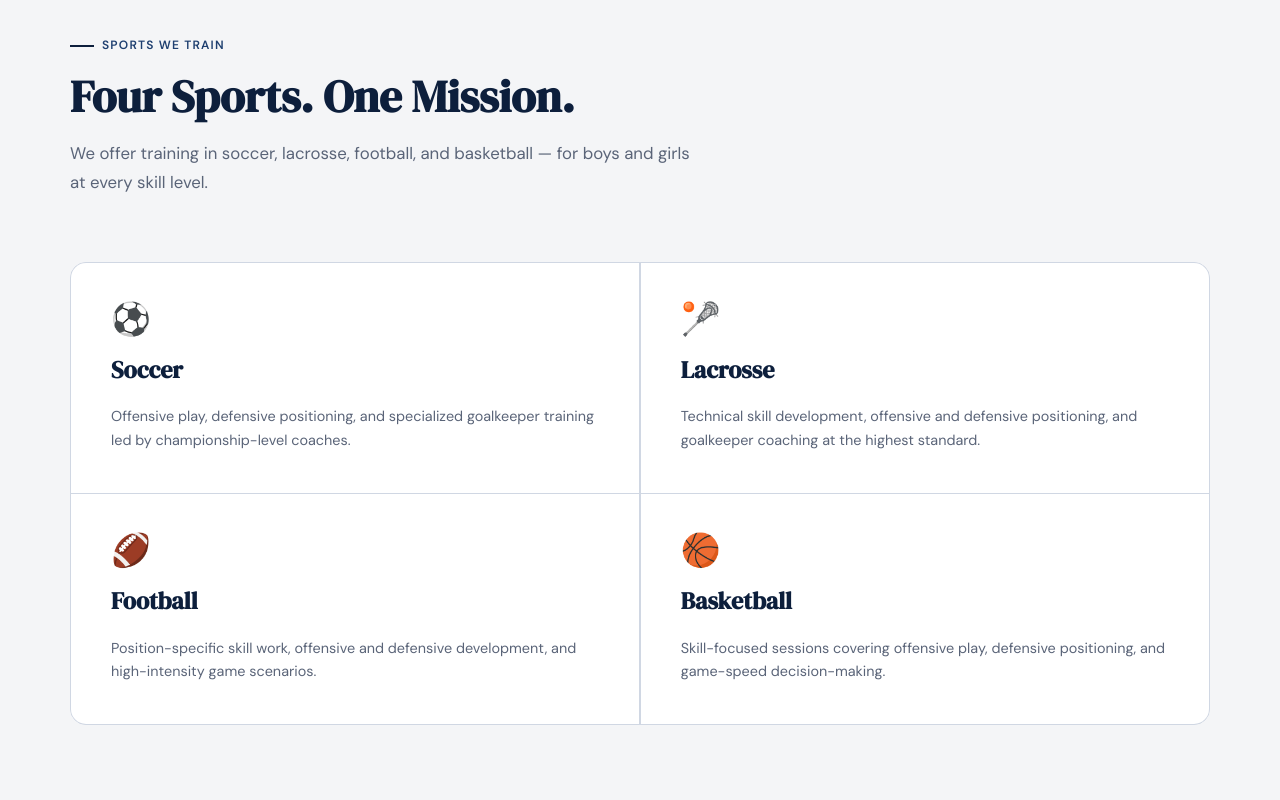
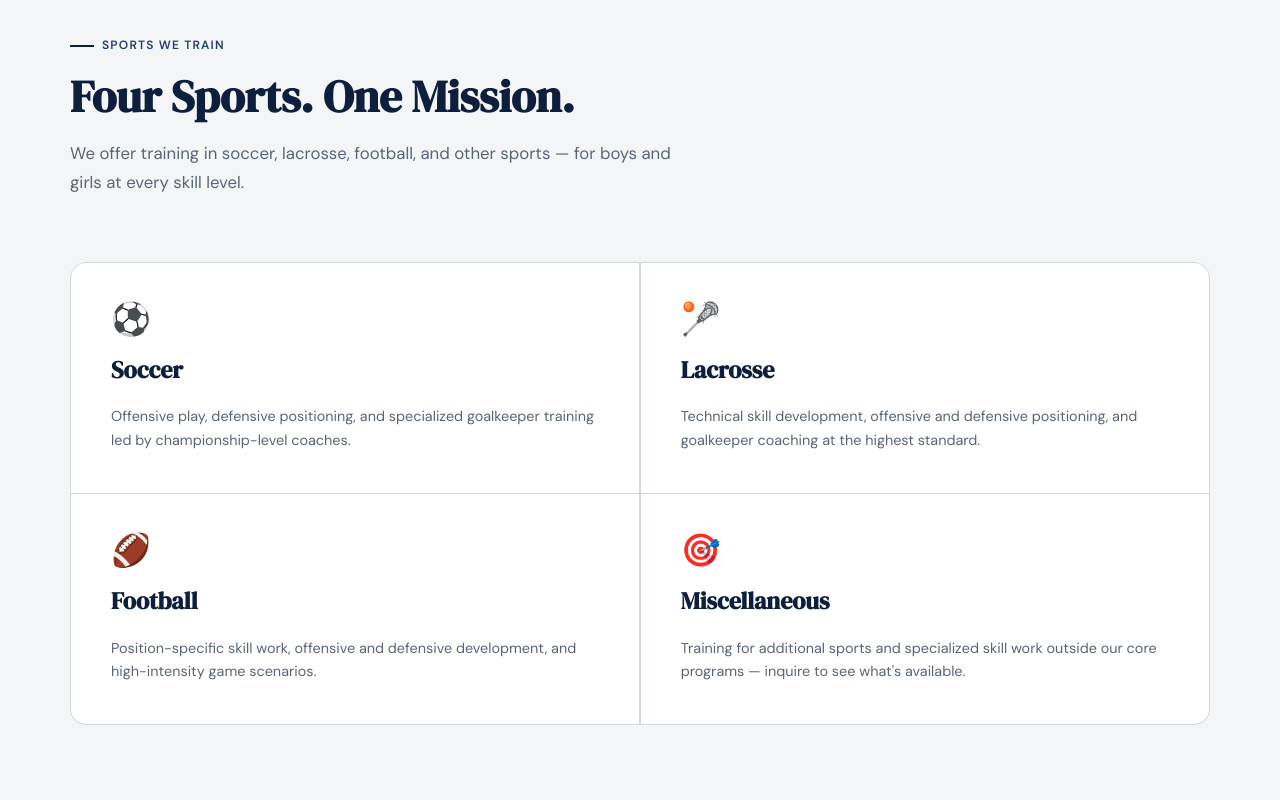
Before and after one commit to MinuteManSoccer/minuteman-website, a plain HTML site: page index.html in a window 1280 px wide. Shown: the part 1140-1940 px from the top of the page. Drawn offline with Linux system fonts and the light colour scheme.

Commit message:
Update index.html

```diff
--- a/index.html
+++ b/index.html
@@ -284,12 +284,12 @@ h1.hero-title{animation:fadeUp .7s .1s ease both}
   <div class="section-inner">
     <div class="section-label">Sports We Train</div>
     <h2 class="section-title">Four Sports. One Mission.</h2>
-    <p class="section-sub">We offer training in soccer, lacrosse, football, and basketball &mdash; for boys and girls at every skill level.</p>
+    <p class="section-sub">We offer training in soccer, lacrosse, football, and other sports &mdash; for boys and girls at every skill level.</p>
     <div class="sports-grid">
       <div class="sport-card"><div class="sport-emoji">&#9917;</div><h3>Soccer</h3><p>Offensive play, defensive positioning, and specialized goalkeeper training led by championship-level coaches.</p></div>
       <div class="sport-card"><div class="sport-emoji">&#129357;</div><h3>Lacrosse</h3><p>Technical skill development, offensive and defensive positioning, and goalkeeper coaching at the highest standard.</p></div>
       <div class="sport-card"><div class="sport-emoji">&#127944;</div><h3>Football</h3><p>Position-specific skill work, offensive and defensive development, and high-intensity game scenarios.</p></div>
-      <div class="sport-card"><div class="sport-emoji">&#127936;</div><h3>Basketball</h3><p>Skill-focused sessions covering offensive play, defensive positioning, and game-speed decision-making.</p></div>
+<div class="sport-card"><div class="sport-emoji">&#127919;</div><h3>Miscellaneous</h3><p>Training for additional sports and specialized skill work outside our core programs &mdash; inquire to see what's available.</p></div>
     </div>
   </div>
 </section>
@@ -353,7 +353,7 @@ h1.hero-title{animation:fadeUp .7s .1s ease both}
     </div>
 
     <div class="athletes-group">
-      <h3>&#127936; Basketball</h3>
+      <h3>&#127919; Miscellaneous</h3>
       <div class="athlete-grid">
         <div class="athlete-card placeholder">
           <p>Trainers coming soon</p>
@@ -546,7 +546,7 @@ h1.hero-title{animation:fadeUp .7s .1s ease both}
         <h2>Built by Athletes. Driven by Purpose.</h2>
         <p>Minuteman Youth Development Foundation was created with a simple belief: championship-level training shouldn&rsquo;t be a privilege reserved for the few. We were built by athletes who know what it takes to compete &mdash; and who believe every motivated young person deserves that same shot.</p>
         <p>Our coaches range from state championship varsity athletes to Division I collegiate competitors. They bring elite knowledge to every session and invest in the athletes they work with &mdash; in skill, character, and life beyond the game.</p>
-        <p>We train soccer, lacrosse, football, and basketball athletes across all skill levels &mdash; from first-time players to college hopefuls. Every athlete is met where they are and pushed to go further.</p>
+        <p>We train soccer, lacrosse, football, and other sports athletes across all skill levels &mdash; from first-time players to college hopefuls. Every athlete is met where they are and pushed to go further.</p>
       </div>
     </div>
   </div>
@@ -597,7 +597,7 @@ h1.hero-title{animation:fadeUp .7s .1s ease both}
               <option>Soccer</option>
               <option>Lacrosse</option>
               <option>Football</option>
-              <option>Basketball</option>
+              <option>Miscellaneous</option>
             </select>
           </div>
           <div class="form-group">
@@ -713,7 +713,7 @@ const athletes = {
     'Any available athlete'
     // No athletes confirmed available yet — add here in the same format when ready
   ],
-  Basketball: [
+  Miscellaneous: [
     'Any available athlete'
     // No athletes added yet
   ]
```
